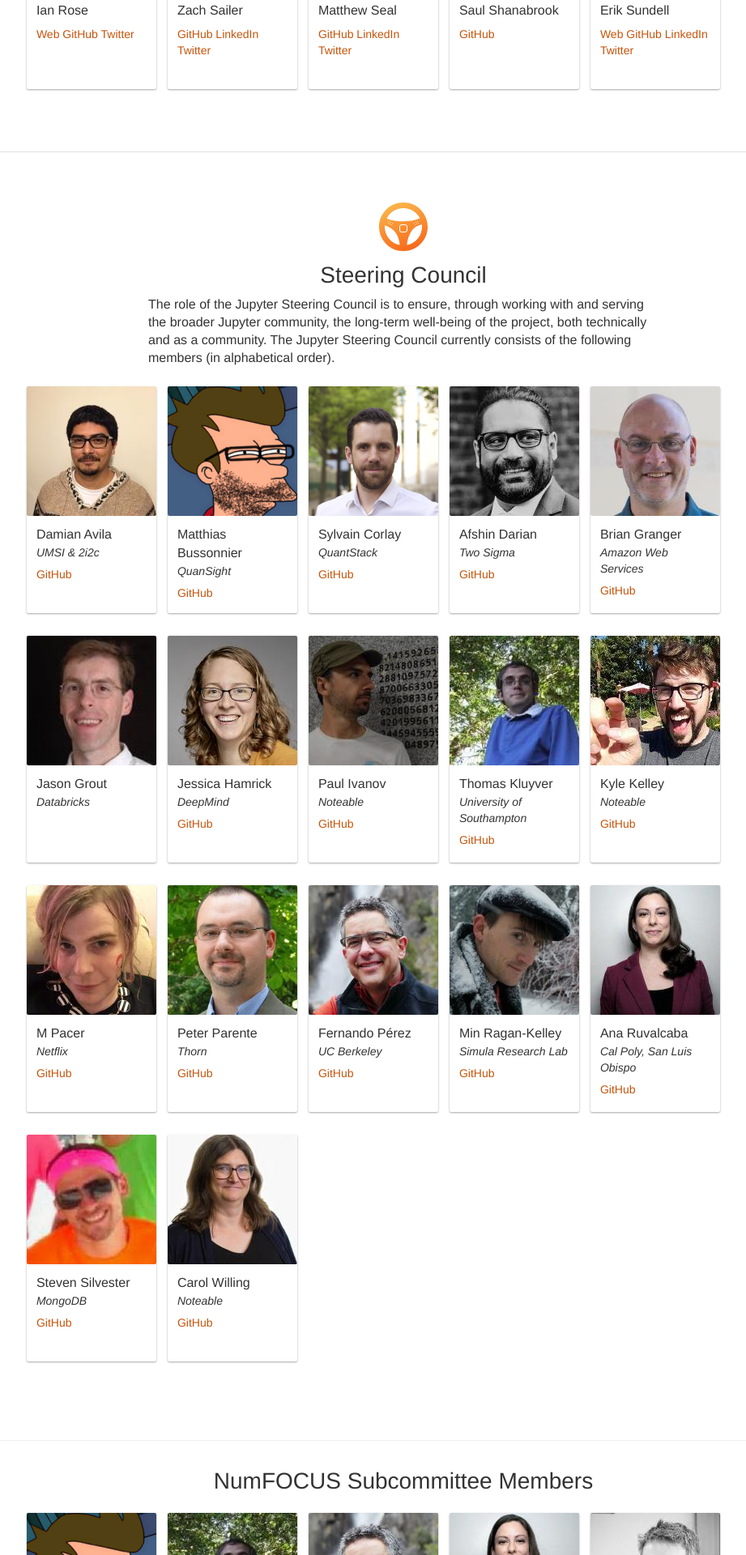
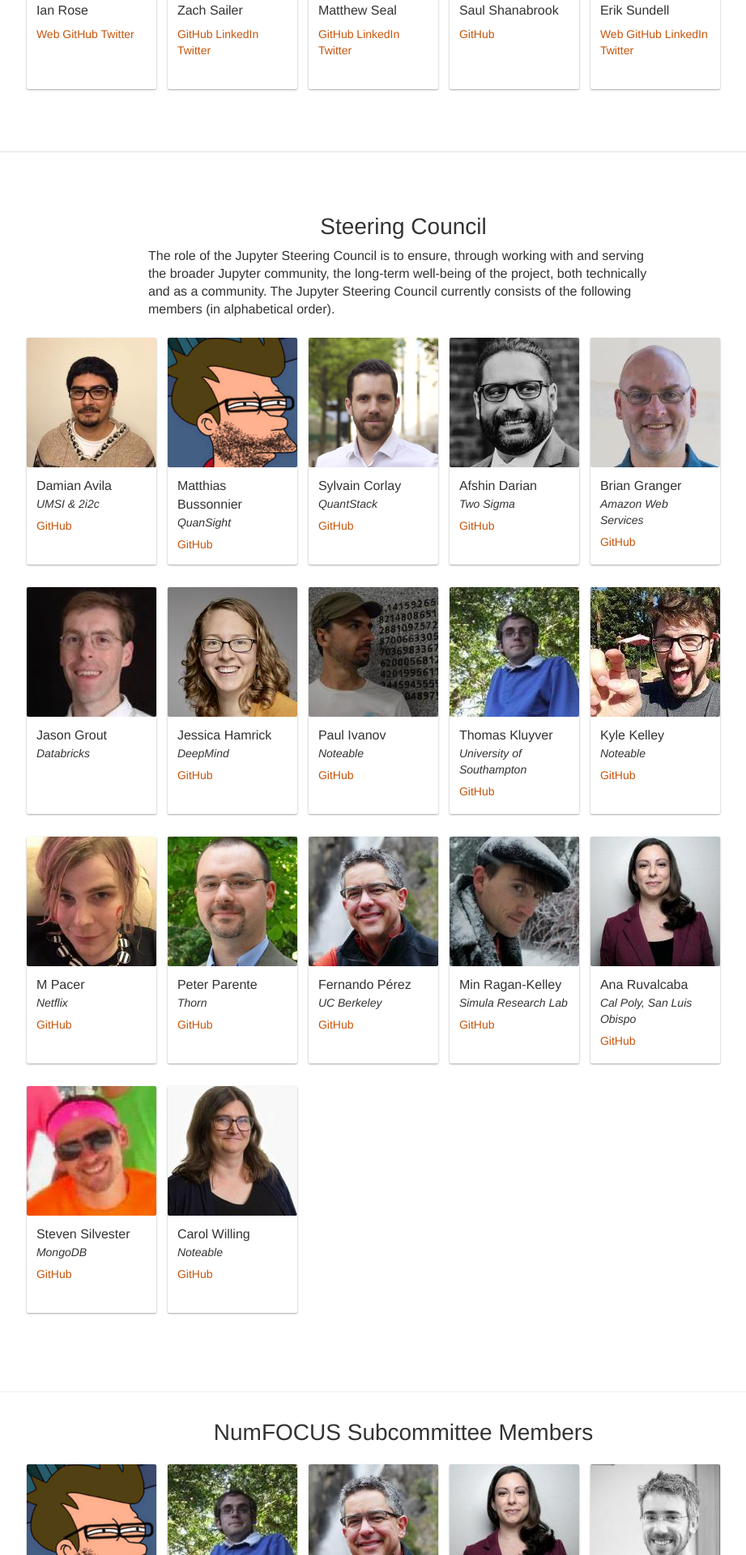
Before and after one commit to jupyter/jupyter.github.io, a Jekyll site: the page built from about.html, in a window 1280 px wide. Shown: the part 2713-4633 px from the top of the page at 81% size, without its empty margins (142-1063 px from the left). Built offline with Jekyll 4.4.1, drawn with Linux system fonts in a browser that asks for light colours.

Commit message:
Cut steering icon

```diff
--- a/about.html
+++ b/about.html
@@ -410,7 +410,6 @@ partners:
 
 <div id="steering-council" class="about-section section-white top-section-border">
     <div class="row content content--copy">
-        <img src="{{site.url}}/assets/steering.svg" class="section-icon img-responsive" alt="steering committee icon">
         <h3 class="section-header">Steering Council</h3>
         <p>
         The role of the Jupyter Steering Council is to ensure, through working with and serving the broader Jupyter community,
```
Also changed, not shown: assets/steering.svg (deleted).
